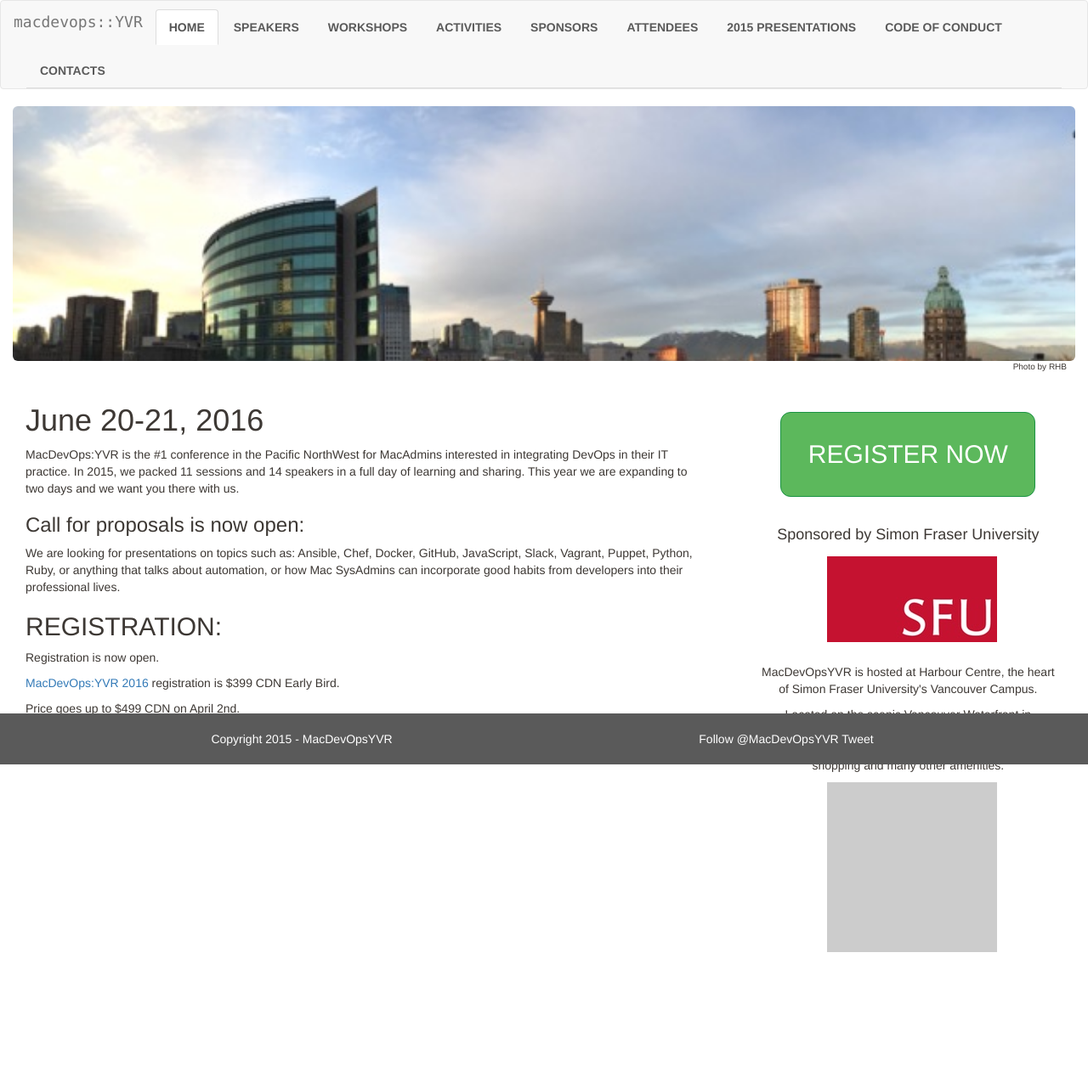
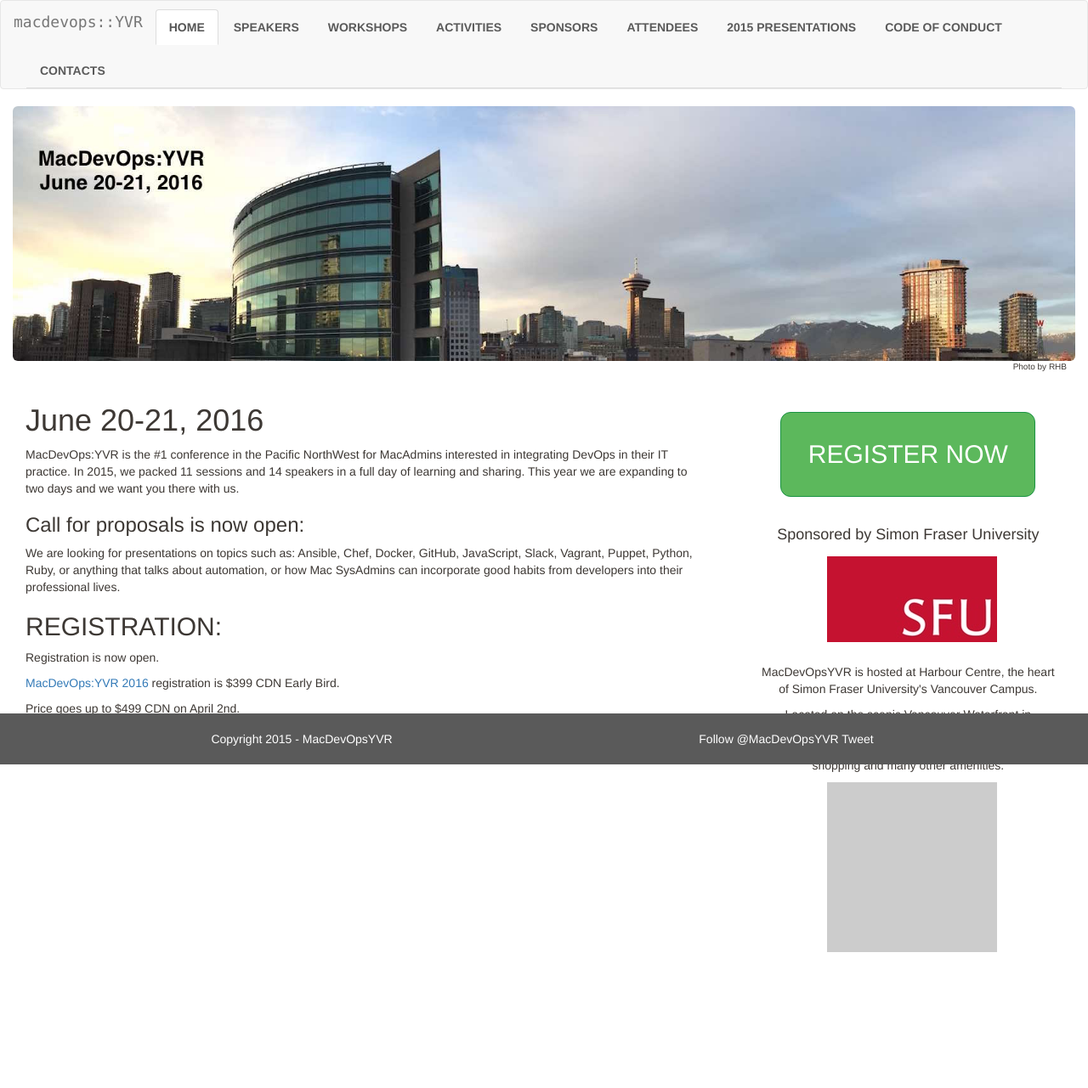
Before and after one commit to macdevopsyvr/macdevopsyvr.github.io, a Jekyll site: the page built from index.md, in a window 1280 px wide. Shown: the whole page at 85% size. Built offline with Jekyll 4.4.1, drawn with Linux system fonts in a browser that asks for light colours; comment, search, counter and statistics services are not loaded.

Commit message:
New pano for jumbotron
Changed custom css pano (again)

```diff
--- a/css/custom.css
+++ b/css/custom.css
@@ -12,7 +12,7 @@
 
 .jumbotron {
   padding:0px 0px;
-  background-image:url("/assets/MacDevOpsYVR-patiopano1med.jpg");
+  background-image:url("/assets/MDO-wide.jpg");
   height: 300px;
   background-repeat: no-repeat;
   -webkit-background-size: cover;
```
Also changed, not shown: assets/MDO-wide.jpg (added).
